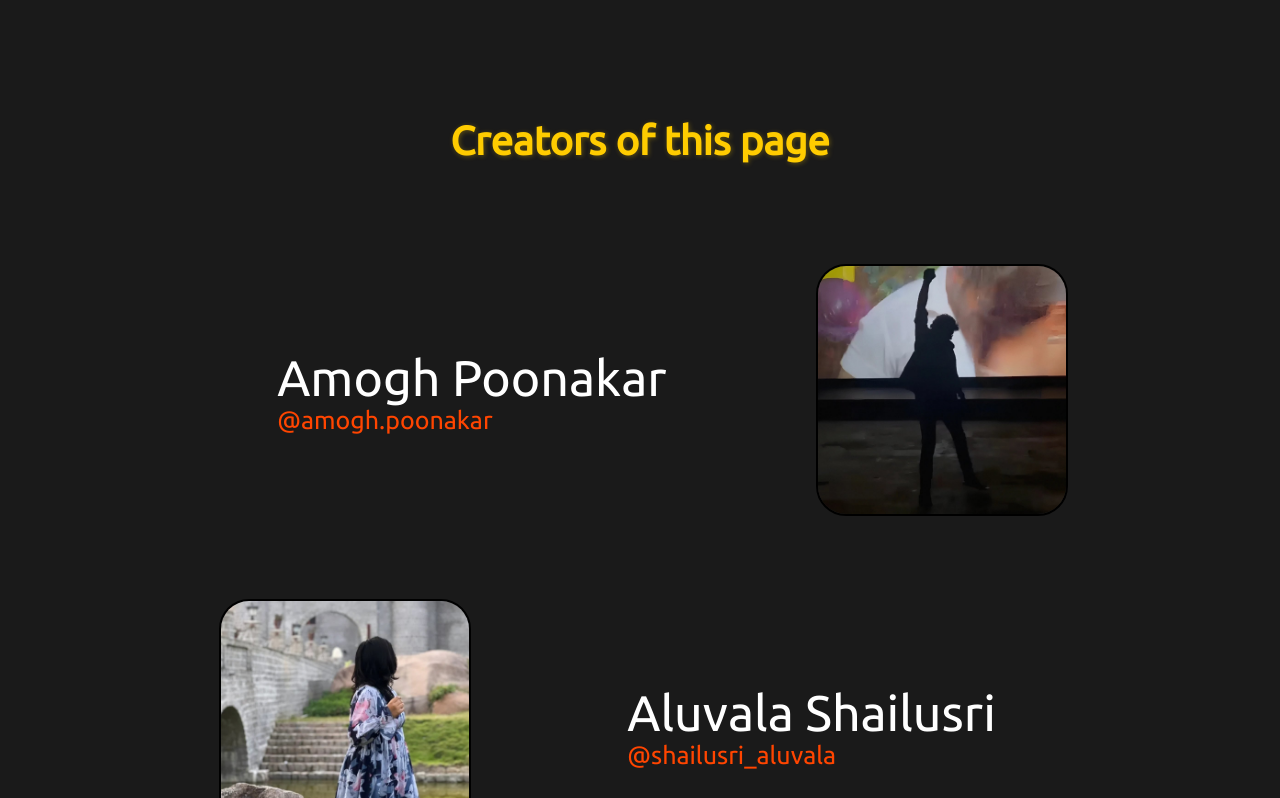
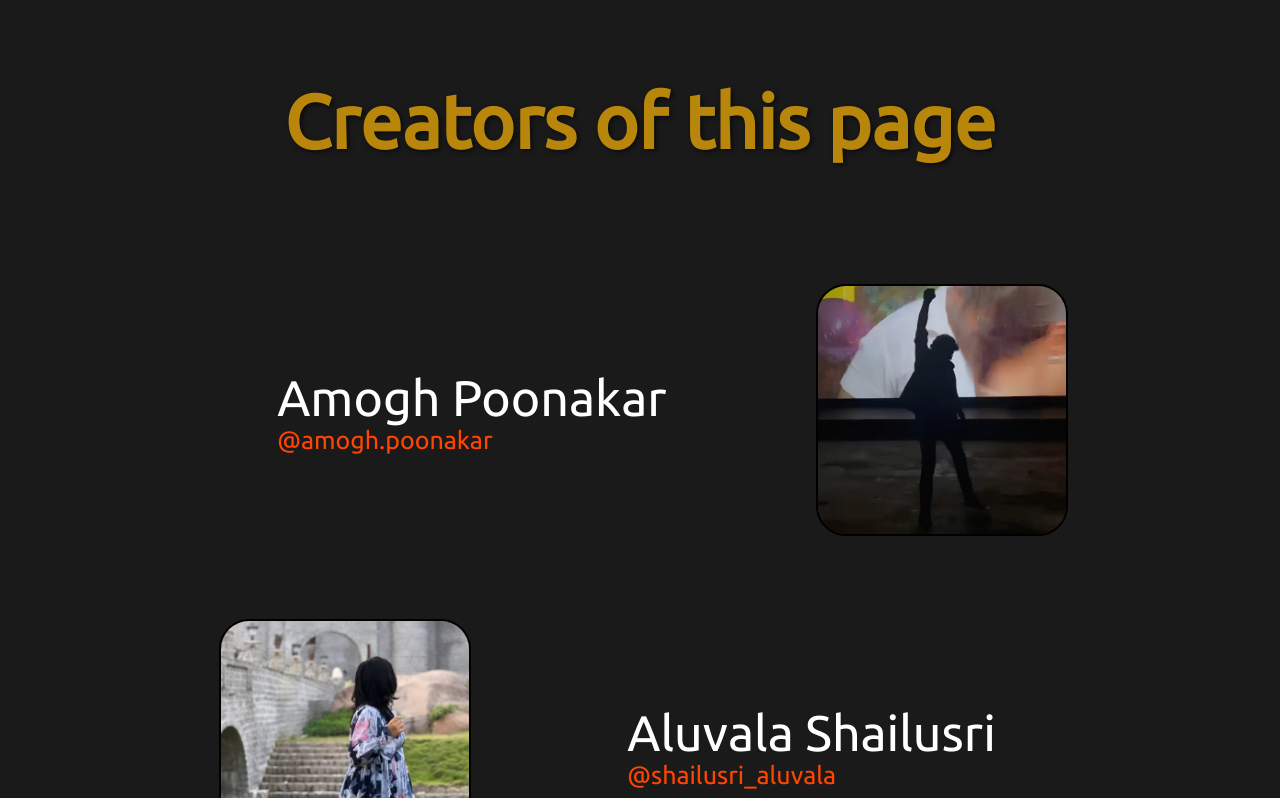
Before and after one commit to cinephilestfi/cinephilestfi, a plain HTML site: page index.html in a window 1280 px wide. Shown: the part 3001-3799 px from the top of the page. Drawn offline with Linux system fonts and the light colour scheme.

Commit message:
Update index.html

```diff
--- a/index.html
+++ b/index.html
@@ -169,8 +169,8 @@
         <div class="section-divider"></div>
     </section>
     <section id="about-us">
-        <div class="we-are-section">
-            <p class="we-are-section text-big">Creators of this page</p>
+        <div class="we-are-section section-title">
+            <h2 class="section-title">Creators of this page</h2>
         </div>
 
         <div class="about-section">
```
